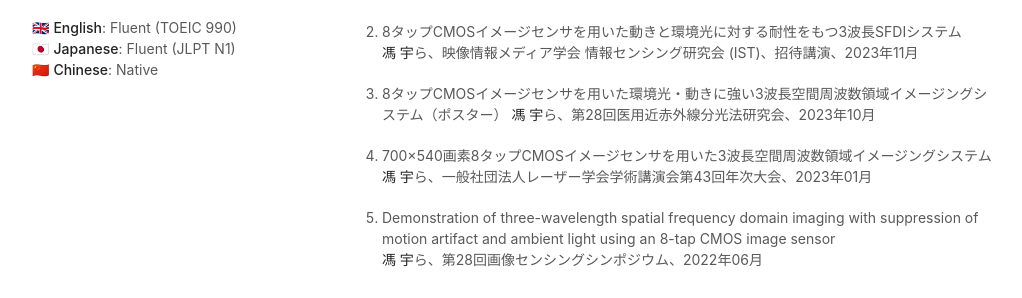
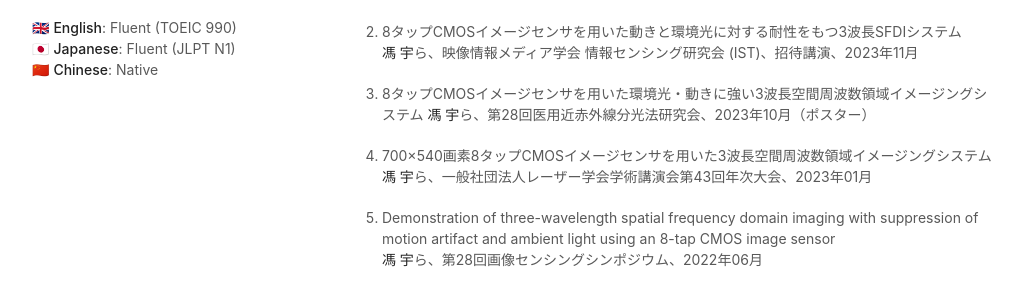
Before and after one commit to y-fen/y-fen.github.io, a Jekyll site: the page built from index.md, in a window 1280 px wide and 900 px high, scrolled down 1428 px. Shown: the part 539-837 px from the top of the window, without its empty margins (128-1150 px from the left). Built offline with Jekyll 4.4.1, drawn with Linux system fonts in a browser that asks for light colours; a style sheet for code colours, icons or effects is not loaded.

```diff
--- a/_includes/presentation.md
+++ b/_includes/presentation.md
@@ -22,8 +22,8 @@
 2. 8タップCMOSイメージセンサを用いた動きと環境光に対する耐性をもつ3波長SFDIシステム
    **馮 宇**ら、映像情報メディア学会 情報センシング研究会 (IST)、招待講演、2023年11月
 
-3. 8タップCMOSイメージセンサを用いた環境光・動きに強い3波長空間周波数領域イメージングシステム（ポスター）
-   **馮 宇**ら、第28回医用近赤外線分光法研究会、2023年10月
+3. 8タップCMOSイメージセンサを用いた環境光・動きに強い3波長空間周波数領域イメージングシステム
+   **馮 宇**ら、第28回医用近赤外線分光法研究会、2023年10月（ポスター）
 
 5. 700×540画素8タップCMOSイメージセンサを用いた3波長空間周波数領域イメージングシステム
    **馮 宇**ら、一般社団法人レーザー学会学術講演会第43回年次大会、2023年01月
```
